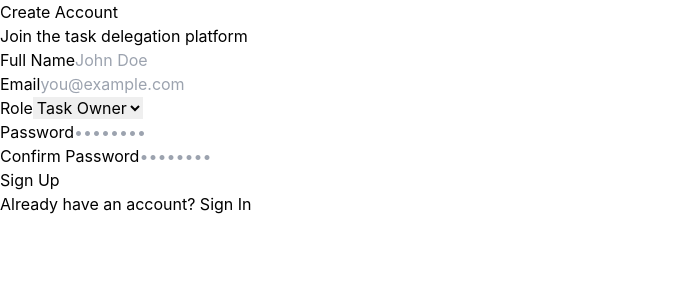
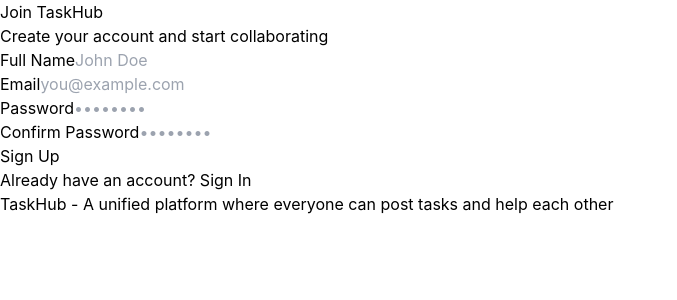
Before and after one commit to Mohith-c7/Task-Delegation-Bidding-Platform, a React (Vite) app in the folder frontend/: page /register in a window 1280 px wide. Shown: the top 300 px of the page, without its empty margins (0-677 px from the left). Built offline with nearby package versions, Linux system fonts and the light colour scheme; no server answers.

Commit message:
Restructured Frontend

```diff
--- a/frontend/src/components/common/Layout.tsx
+++ b/frontend/src/components/common/Layout.tsx
@@ -54,7 +54,7 @@
             <div className="flex items-center space-x-4">
               <div className="text-right">
                 <p className="text-sm font-medium text-gray-900">{user?.name}</p>
-                <p className="text-xs text-gray-500 capitalize">{user?.role.replace('_', ' ')}</p>
+                <p className="text-xs text-gray-500">{user?.email}</p>
               </div>
               <button
                 onClick={handleLogout}
--- a/frontend/src/pages/Dashboard.tsx
+++ b/frontend/src/pages/Dashboard.tsx
@@ -70,18 +70,16 @@
             <h1 className="text-3xl font-bold text-gray-900">Dashboard</h1>
             <p className="text-gray-600 mt-1">Browse and manage tasks</p>
           </div>
-          {(user?.role === 'task_owner' || user?.role === 'manager') && (
           <button
             onClick={() => setCreateModalOpen(true)}
             className="px-6 py-3 bg-blue-600 text-white rounded-lg hover:bg-blue-700 transition font-medium shadow-sm"
           >
             + Create Task
           </button>
-          )}
         </div>
 
         {/* Stats */}
-        <div className="grid grid-cols-1 md:grid-cols-4 gap-4 mb-6">
+        <div className="grid grid-cols-1 md:grid-cols-3 gap-4 mb-6">
           <div className="bg-white p-5 rounded-lg shadow-sm border border-gray-200">
             <h3 className="text-gray-500 text-sm font-medium">Total Tasks</h3>
             <p className="text-3xl font-bold text-blue-600 mt-2">{tasks.length}</p>
@@ -93,14 +91,10 @@
             </p>
           </div>
           <div className="bg-white p-5 rounded-lg shadow-sm border border-gray-200">
-            <h3 className="text-gray-500 text-sm font-medium">Your Role</h3>
-            <p className="text-xl font-bold text-purple-600 mt-2 capitalize">
-              {user?.role.replace('_', ' ')}
+            <h3 className="text-gray-500 text-sm font-medium">Active</h3>
+            <p className="text-3xl font-bold text-purple-600 mt-2">
+              {tasks.filter(t => t.status === 'assigned' || t.status === 'in_progress').length}
             </p>
-          </div>
-          <div className="bg-white p-5 rounded-lg shadow-sm border border-gray-200">
-            <h3 className="text-gray-500 text-sm font-medium">Status</h3>
-            <p className="text-xl font-bold text-indigo-600 mt-2">Active</p>
           </div>
         </div>
 
@@ -136,7 +130,7 @@
         ) : tasks.length === 0 ? (
           <div className="text-center py-12 bg-white rounded-lg border border-gray-200">
             <p className="text-gray-500 text-lg">No {filter} tasks found.</p>
-            {filter === 'open' && (user?.role === 'task_owner' || user?.role === 'manager') && (
+            {filter === 'open' && (
               <button
                 onClick={() => setCreateModalOpen(true)}
                 className="mt-4 px-6 py-2 bg-blue-600 text-white rounded-lg hover:bg-blue-700 transition"
--- a/frontend/src/pages/Register.tsx
+++ b/frontend/src/pages/Register.tsx
@@ -9,7 +9,6 @@
     email: '',
     password: '',
     confirmPassword: '',
-    role: 'task_owner',
   })
   const [error, setError] = useState('')
   const [loading, setLoading] = useState(false)
@@ -48,9 +47,9 @@
     <div className="min-h-screen flex items-center justify-center bg-gradient-to-br from-blue-500 to-purple-600 py-12 px-4">
       <div className="bg-white p-8 rounded-lg shadow-2xl w-full max-w-md">
         <h1 className="text-3xl font-bold text-center mb-2 text-gray-800">
-          Create Account
+          Join TaskHub
         </h1>
-        <p className="text-center text-gray-600 mb-6">Join the task delegation platform</p>
+        <p className="text-center text-gray-600 mb-6">Create your account and start collaborating</p>
 
         {error && (
           <div className="mb-4 p-3 bg-red-100 border border-red-400 text-red-700 rounded">
@@ -89,23 +88,6 @@
               required
               disabled={loading}
             />
-          </div>
-
-          <div>
-            <label htmlFor="role" className="block text-sm font-medium text-gray-700 mb-1">
-              Role
-            </label>
-            <select
-              id="role"
-              value={formData.role}
-              onChange={(e) => setFormData({ ...formData, role: e.target.value })}
-              className="w-full px-4 py-2 border border-gray-300 rounded-lg focus:ring-2 focus:ring-blue-500 focus:border-transparent"
-              disabled={loading}
-            >
-              <option value="task_owner">Task Owner</option>
-              <option value="bidder">Bidder</option>
-              <option value="manager">Manager</option>
-            </select>
           </div>
 
           <div>
@@ -155,6 +137,12 @@
             Sign In
           </Link>
         </p>
+
+        <div className="mt-6 p-4 bg-blue-50 rounded-lg">
+          <p className="text-sm text-gray-700 text-center">
+            <span className="font-semibold">TaskHub</span> - A unified platform where everyone can post tasks and help each other
+          </p>
+        </div>
       </div>
     </div>
   )
--- a/frontend/src/services/authService.ts
+++ b/frontend/src/services/authService.ts
@@ -4,7 +4,6 @@
   id: string
   name: string
   email: string
-  role: string
   created_at: string
 }
 
@@ -23,7 +22,6 @@
   name: string
   email: string
   password: string
-  role: string
 }
 
 export const authService = {
```
Also changed, not shown: 2 other files (tests, documents, lock files or other folders). Lines whose indentation alone changed are shown as unchanged.
